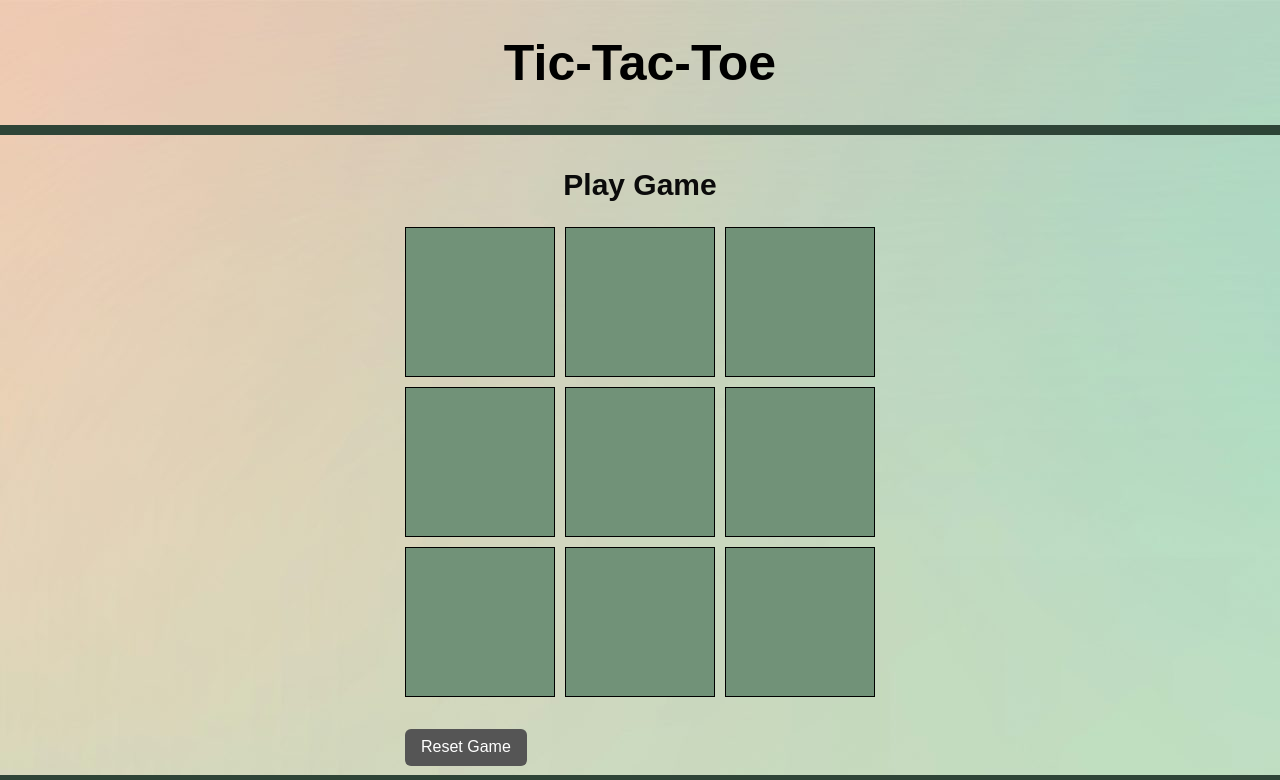
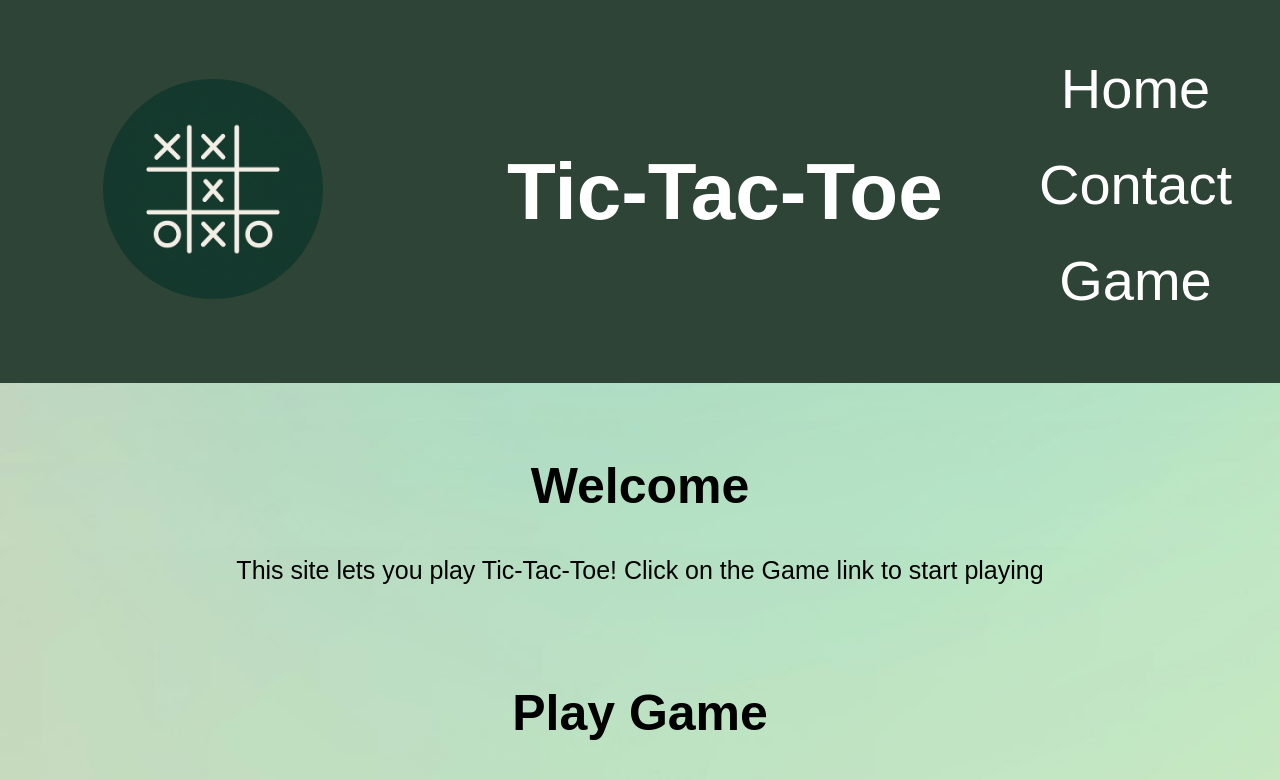
Before and after one commit to sburtenshaw93/Tic-Tac-Toe, a plain HTML site: page index.html in a window 1280 px wide. Shown: the top 780 px of the page. Drawn offline with Linux system fonts and the light colour scheme.

Commit message:
added a bit to HTML and CSS to make adjustments that meet more of the requirements for the prohect

```diff
--- a/index.css
+++ b/index.css
@@ -1,75 +1,125 @@
 html {
-    background-image: url("backgroundimage.jpeg");
-}
-h1 {
-    text-align: center;
-    font-size: 50px;
-    font-family: sans-serif;
-
-}
-h2 {
-    text-align: center;
-    font-size: 30px;
-    font-family: sans-serif;
-    color: rgb(11, 11, 11);
-
-}
-main {
-  display: flex;
-  justify-content: center;
-  align-items: center;
-  min-height: 80vh;
-  flex-direction: column;
-}
-.board {
-    display: grid;
-    grid-template-columns: repeat(3, 150px);
-    grid-template-rows: repeat(3, 150px);
-    gap: 10px;
-    justify-content: center;
-    margin: 1rem 0;
-    width: max-content;
-}
-.tile {
-    background-color: rgb(113, 146, 120);
-    border: 1px solid black;
-    font-size: 2rem;
-    text-align: center;
-    line-height: 100px;
-    cursor: pointer;
+  background-image: url("backgroundimage.jpeg");
+  background-size: cover;
+  background-repeat: no-repeat;
+  background-position: center;
 }
 
 body {
   margin: 0;
   font-family: Arial, sans-serif;
-  background-color: var(--bg-color);
-  color: var(--text-color);
   display: grid;
   grid-template-rows: auto 1fr auto;
   min-height: 100vh;
+  color: #000;
 }
 
 header, footer {
-  padding: 0.3rem;
+  padding: 0.5rem;
   background: #2e4437;
   color: white;
   text-align: center;
+  display: flex;
 }
 
-nav button {
-  margin: 0.5rem;
-  padding: 0.5rem 1rem;
-  cursor: pointer;
+h2 {
+  font-size: 50px;
+  color: #000;
+  text-align: center;
 }
 
-section:target, #home {
-  display: block;
+main {
+  display: flex;
+  padding: 2rem;
+  gap: 3rem;
 }
 
 figure {
+  border: thin;
+  display: flex;
+  padding: 55px;
+  max-width: 220px;
+  text-wrap: nowrap;
+}
+
+
+.logo img {
+  max-width: 220px;
+  max-height: 220px;
+  border-radius: 50%;
+}
+
+.logo figcaption {
+  color: white;
+  font: italic;
+  text-align: center;
+  padding: 13px;
+  font-size: 40px;
+  padding-left: 184px;
+}
+
+nav ul {
+  list-style: none;
+  padding: 40px;
+  margin: 0;
+  display: flex;
+  flex-direction: column;
+  gap: 15px;
+}
+
+nav li {
+  margin: 0.5rem 0;
+}
+
+nav a {
+  color: white;
+  font-size: 3.5rem;
+  text-decoration: none;
+}
+
+nav a:hover {
+  text-decoration: underline;
+}
+
+.filler {
+  margin: auto;
+}
+.content {
+  flex: 1;
+  display: flex;
+  flex-direction: column;
+  gap: 2rem;
+  font-size: 25px;
+}
+
+.board {
+  display: grid;
+  grid-template-columns: repeat(3, 150px);
+  grid-template-rows: repeat(3, 150px);
+  gap: 10px;
+  justify-content: center;
+  margin: 1rem auto;
+}
+
+.tile {
+  background-color: rgb(113, 146, 120);
+  border: 1px solid black;
+  font-size: 2rem;
+  text-align: center;
+  line-height: 150px;
+  cursor: pointer;
+}
+.home {
   text-align: center;
 }
-
+.email {
+  text-align: center;
+}
+.winner {
+  text-align: center;
+  font-size: 40px;
+  font-family: Arial Black;
+}
 button {
   background-color: #555;
   color: white;
@@ -79,6 +129,9 @@ button {
   cursor: pointer;
   border-radius: 6px;
   font-size: 1rem;
+  display: block;
+  margin-left: auto;
+  margin-right: auto;
 }
 
 button:hover {
--- a/index.html
+++ b/index.html
@@ -3,20 +3,35 @@
 <head>
   <meta charset="UTF-8">
   <meta name="viewport" content="width=device-width, initial-scale=1.0">
-        <title>Tic-Tac_Toe</title>
+  <title>Tic-Tac-Toe</title>
   <link rel="stylesheet" href="index.css">
   <script src="index.js" defer></script>
 </head>
 <body>
-    <h1>Tic-Tac-Toe</h1>
+  <div class="container">
+    <header>
+        <figure class="logo">
+            <img src="logo.png" alt="Tic-Tac-Toe Logo">
+            <figcaption><h1>Tic-Tac-Toe</h1></figcaption>
+        </figure>
+        <span class="filler"></span>
+        <nav>
+            <ul>
+                <li><a href="#" onclick="showSection('home')">Home</a></li>
+                <li><a href="#" onclick="showSection('contact')">Contact</a></li>
+                <li><a href="#" onclick="showSection('game')">Game</a></li>
+            </ul>
+        </nav>
+    </header>
 
-<header>
+    <main>
 
-</header>
-<main>
+      <div class="content">
         <section id="home">
+          <h2>Welcome</h2>
+          <p class="home">This site lets you play Tic-Tac-Toe! Click on the Game link to start playing</p>
+        </section>
 
-    </section>
         <section id="game">
           <h2>Play Game</h2>
           <div class="board">
@@ -30,20 +45,20 @@
             <div class="tile" onclick="makeMove(this, 7)"></div>
             <div class="tile" onclick="makeMove(this, 8)"></div>
           </div>
-        <p id="winner"></p>
+          <p class="winner" id="winner"></p>
           <button onclick="resetGame()">Reset Game</button>
         </section>
 
-    <section id="contact" style="display:none;">
+        <section id="contact">
           <h2>Contact Me</h2>
-        <p>Email: 10694227@uvu.edu</p>
+          <p class="email">Email: 10694227@uvu.edu</p>
         </section>
+      </div>
     </main>
+
     <footer>
-    <p>&copy 2025 Sarah's Projects</p>
+      <p>&copy; 2025 Sarah's Projects</p>
     </footer>
-
+  </div>
 </body>
-
-
 </html>
```
Also changed, not shown: logo.png (added). Lines whose indentation alone changed are shown as unchanged.
